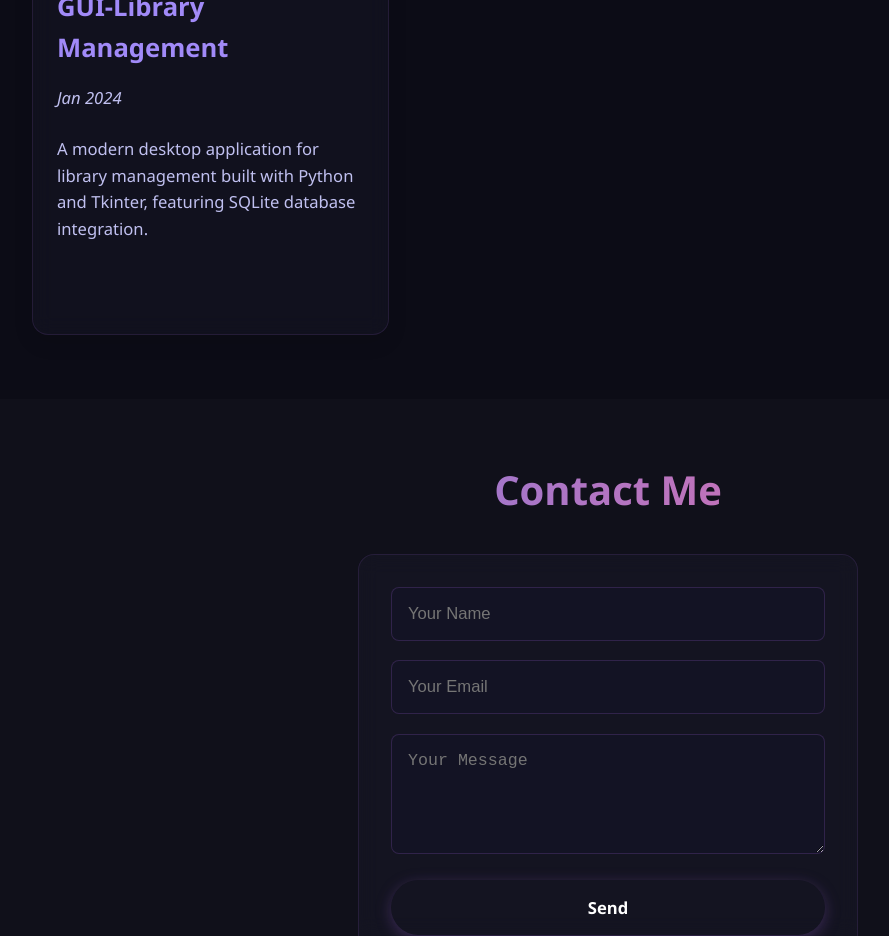
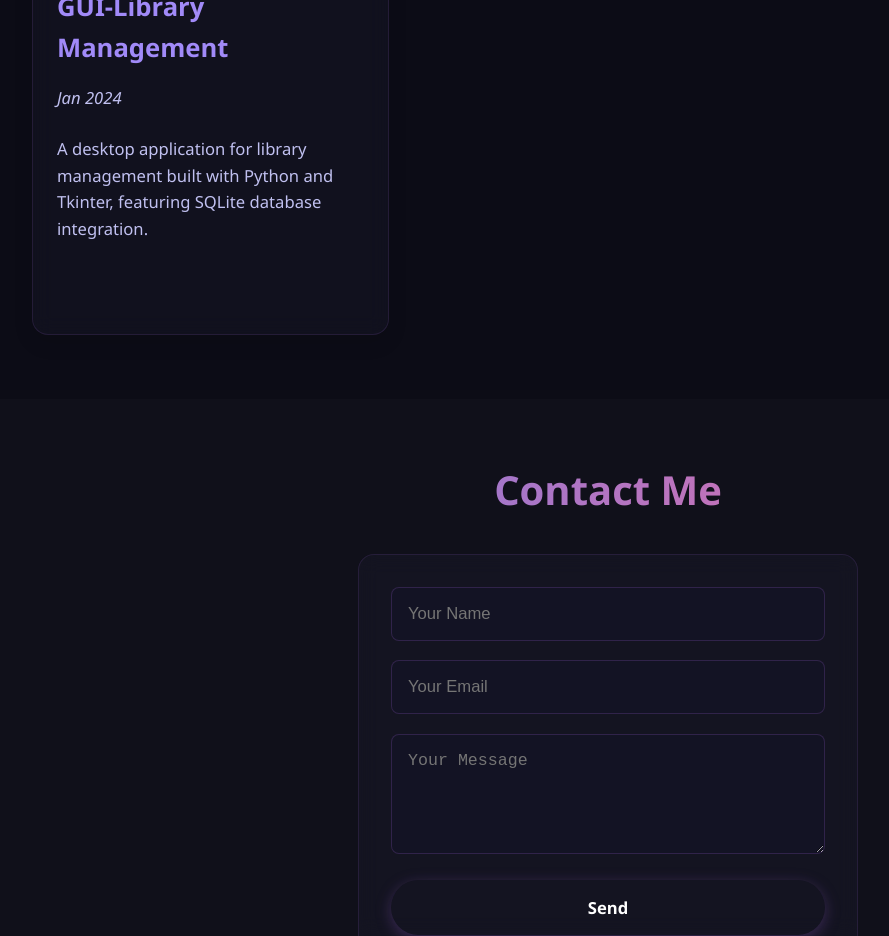
Before and after one commit to nhingnguyen/portfolio, a React (Vite) app in the folder frontend/: page / in a window 1280 px wide. Shown: the part 2840-3776 px from the top of the page, without its empty margins (32-921 px from the left). Built offline with nearby package versions, Linux system fonts and the light colour scheme; some icons are missing.

Commit message:
Update projects descriptiom

```diff
--- a/frontend/src/components/Projects.jsx
+++ b/frontend/src/components/Projects.jsx
@@ -45,7 +45,7 @@ const Projects = () => {
     {
       id: 4,
       title: 'GUI-Library Management',
-      description: 'A modern desktop application for library management built with Python and Tkinter, featuring SQLite database integration.',
+      description: 'A desktop application for library management built with Python and Tkinter, featuring SQLite database integration.',
       date: 'Jan 2024',
       links: [
         { type: 'github', url: 'https://github.com/nhingnguyen/Library-management' },
```
